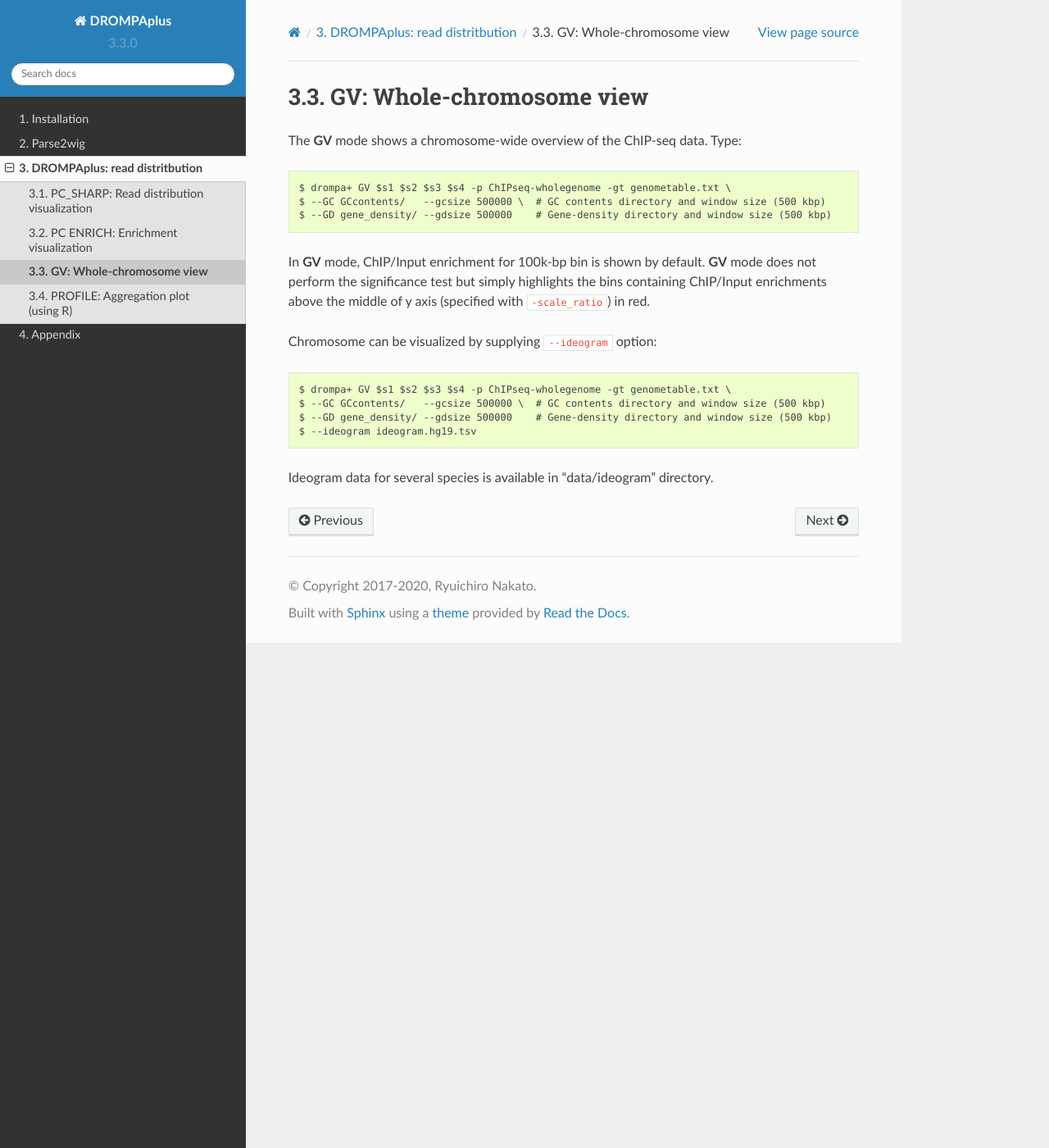
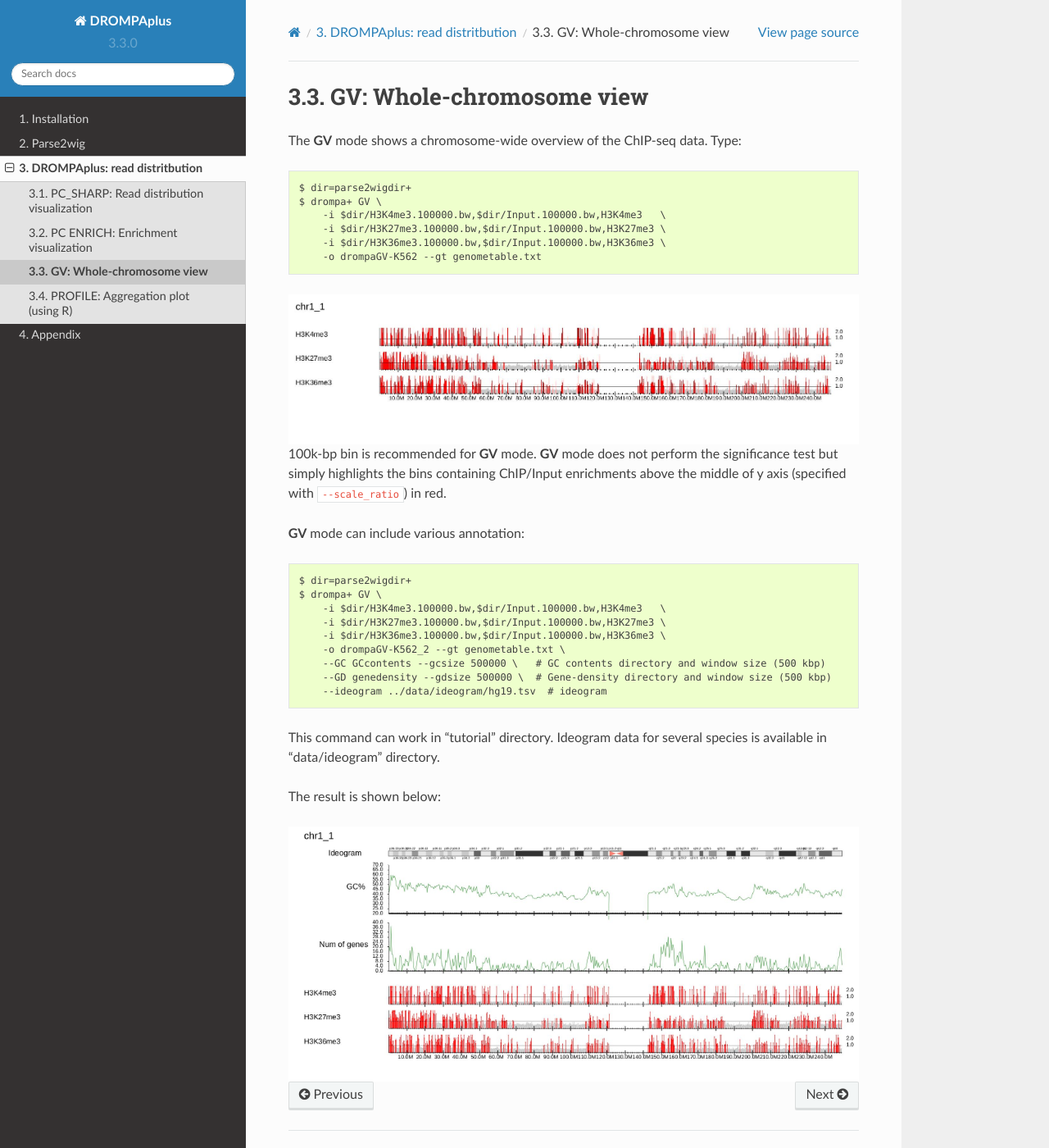
Before and after one commit to rnakato/DROMPAplus, a Sphinx documentation site: the page built from docs/content/drompa/GV.rst, in a window 1280 px wide and 1400 px high. Shown: the whole window at 82% size. Built offline with Sphinx 7.4.7 and the Read the Docs theme 2.0.0, drawn with Linux system fonts in a browser that asks for light colours.

Commit message:
modify Manual

```diff
--- a/docs/content/drompa/GV.rst
+++ b/docs/content/drompa/GV.rst
@@ -3,22 +3,37 @@ GV: Whole-chromosome view
 
 The **GV** mode shows a chromosome-wide overview of the ChIP-seq data. Type::
 
-    $ drompa+ GV $s1 $s2 $s3 $s4 -p ChIPseq-wholegenome -gt genometable.txt \
-    $ --GC GCcontents/   --gcsize 500000 \  # GC contents directory and window size (500 kbp)
-    $ --GD gene_density/ --gdsize 500000    # Gene-density directory and window size (500 kbp)
+    $ dir=parse2wigdir+
+    $ drompa+ GV \
+	-i $dir/H3K4me3.100000.bw,$dir/Input.100000.bw,H3K4me3   \
+	-i $dir/H3K27me3.100000.bw,$dir/Input.100000.bw,H3K27me3 \
+	-i $dir/H3K36me3.100000.bw,$dir/Input.100000.bw,H3K36me3 \
+	-o drompaGV-K562 --gt genometable.txt
 
-In **GV** mode, ChIP/Input enrichment for 100k-bp bin is shown by default.
-**GV** mode does not perform the significance test but simply
-highlights the bins containing ChIP/Input enrichments above the middle of
-y axis (specified with ``-scale_ratio``) in red.
+.. image:: img/drompaGV1.jpg
+   :width: 700px
+   :align: center
 
 
-Chromosome can be visualized by supplying ``--ideogram`` option::
+100k-bp bin is recommended for **GV** mode.
+**GV** mode does not perform the significance test but simply highlights the bins containing ChIP/Input enrichments above the middle of y axis (specified with ``--scale_ratio``) in red.
 
+**GV** mode can include various annotation::
 
-    $ drompa+ GV $s1 $s2 $s3 $s4 -p ChIPseq-wholegenome -gt genometable.txt \
-    $ --GC GCcontents/   --gcsize 500000 \  # GC contents directory and window size (500 kbp)
-    $ --GD gene_density/ --gdsize 500000    # Gene-density directory and window size (500 kbp)
-    $ --ideogram ideogram.hg19.tsv
+    $ dir=parse2wigdir+
+    $ drompa+ GV \
+	-i $dir/H3K4me3.100000.bw,$dir/Input.100000.bw,H3K4me3   \
+	-i $dir/H3K27me3.100000.bw,$dir/Input.100000.bw,H3K27me3 \
+	-i $dir/H3K36me3.100000.bw,$dir/Input.100000.bw,H3K36me3 \
+	-o drompaGV-K562_2 --gt genometable.txt \
+	--GC GCcontents --gcsize 500000 \   # GC contents directory and window size (500 kbp)
+	--GD genedensity --gdsize 500000 \  # Gene-density directory and window size (500 kbp)
+	--ideogram ../data/ideogram/hg19.tsv  # ideogram
 
-Ideogram data for several species is available in "data/ideogram" directory.
+This command can work in "tutorial" directory. Ideogram data for several species is available in "data/ideogram" directory.
+
+The result is shown below:
+
+.. image:: img/drompaGV2.jpg
+   :width: 700px
+   :align: center
```
Also changed, not shown: docs/content/drompa/img/drompaGV1.jpg (added), docs/content/drompa/img/drompaGV2.jpg (added).
